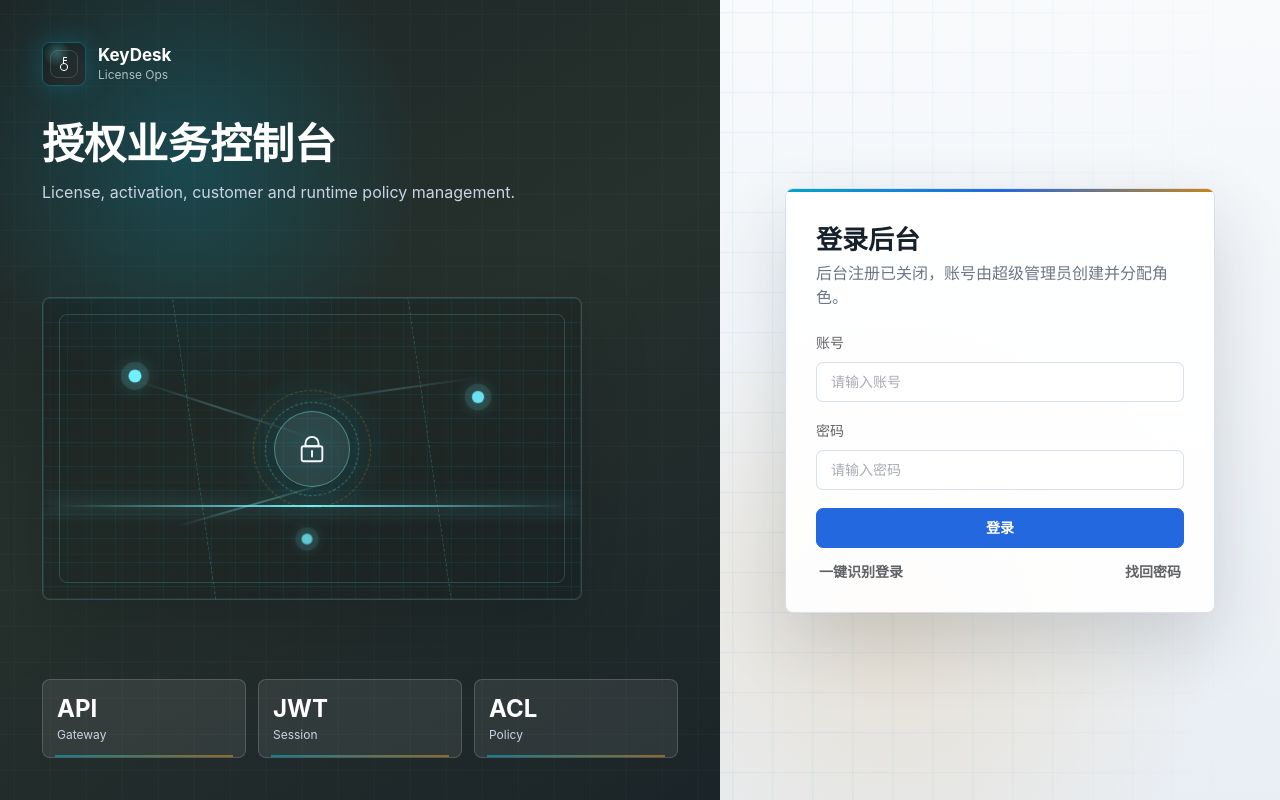
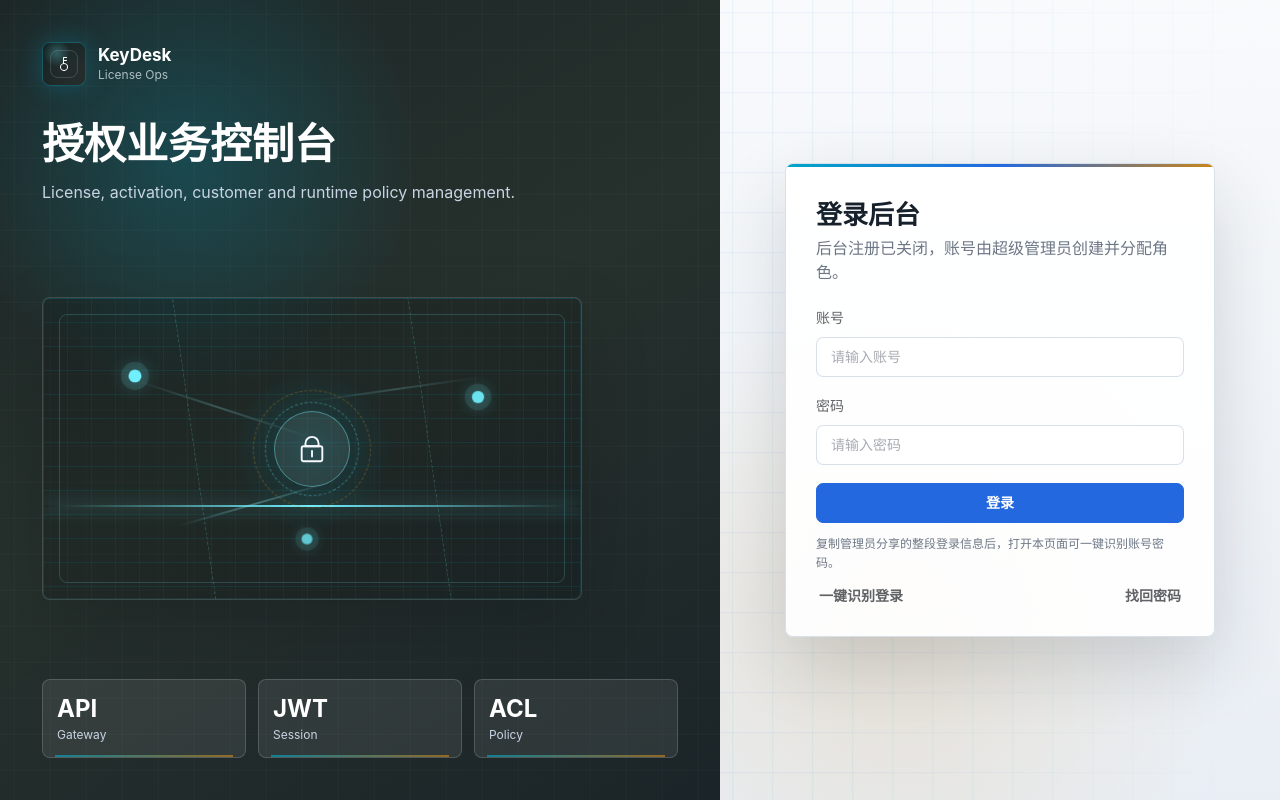
Before and after one commit to NameJaho/card_system, a Vue app in the folder frontend/: page /#/login in a window 1280 px wide. Built offline with nearby package versions, Linux system fonts and the light colour scheme; no server answers.

Commit message:
Clarify shared login instructions

```diff
--- a/frontend/src/views/LoginView.vue
+++ b/frontend/src/views/LoginView.vue
@@ -48,6 +48,9 @@
             登录
           </el-button>
         </el-form>
+        <div class="smart-login-tip">
+          复制管理员分享的整段登录信息后，打开本页面可一键识别账号密码。
+        </div>
         <div class="login-links">
           <el-button link :loading="smartLoading" @click="smartLoginFromClipboard">一键识别登录</el-button>
           <el-button link @click="forgotVisible = true">找回密码</el-button>
@@ -59,7 +62,7 @@
         v-model="pasteText"
         type="textarea"
         :rows="7"
-        placeholder="粘贴管理员分享的整段登录信息，系统会自动识别账号和密码"
+        placeholder="粘贴管理员分享的整段登录信息，系统会自动识别账号和密码并登录"
       />
       <template #footer>
         <el-button @click="pasteVisible = false">取消</el-button>
@@ -128,7 +131,7 @@ function parseSharedCredentials(text) {
     return { user: userMatch[1].trim(), password: passwordMatch[1].trim() }
   }
   const lines = raw.split(/\r?\n/).map((line) => line.trim()).filter(Boolean)
-  const compact = lines.filter((line) => !/(登录地址|角色|实例范围|后台账号登录信息|尽快修改密码)/.test(line))
+  const compact = lines.filter((line) => !/(登录地址|角色|实例范围|后台账号登录信息|使用方式|安全提示|一键识别登录|修改密码)/.test(line))
   if (compact.length >= 2) return { user: compact[0], password: compact[1] }
   return null
 }
@@ -192,4 +195,11 @@ onMounted(() => {
   justify-content: space-between;
   margin-top: 14px;
 }
+
+.smart-login-tip {
+  color: var(--muted);
+  font-size: 12px;
+  line-height: 1.55;
+  margin-top: 12px;
+}
 </style>
--- a/frontend/src/views/ProxyView.vue
+++ b/frontend/src/views/ProxyView.vue
@@ -303,12 +303,13 @@ const scopeSummary = computed(() => {
 const shareLoginUrl = computed(() => adminLoginUrl())
 const shareText = computed(() => [
   '后台账号登录信息',
+  '使用方式：复制本段内容，打开登录地址，点击“一键识别登录”即可自动登录。',
   `登录地址：${shareLoginUrl.value}`,
   `账号：${form.user || '未填写'}`,
   `密码：${form.password || '未设置'}`,
   `角色：${selectedRole.value?.label || '未选择'}`,
   `实例范围：${scopeSummary.value}`,
-  '登录后请尽快修改密码。'
+  '安全提示：登录后请尽快修改密码，不要把本段内容转发给无关人员。'
 ].join('\n'))
 const passwordSummary = computed(() => {
   if (dialog.isCreate) return form.password ? '已设置' : '未设置'
```
